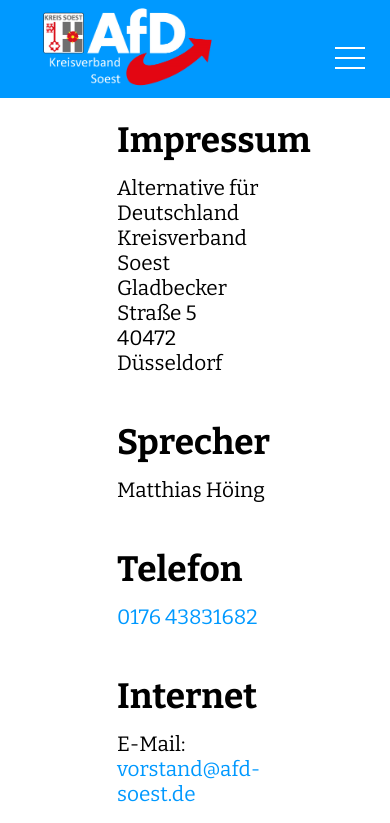
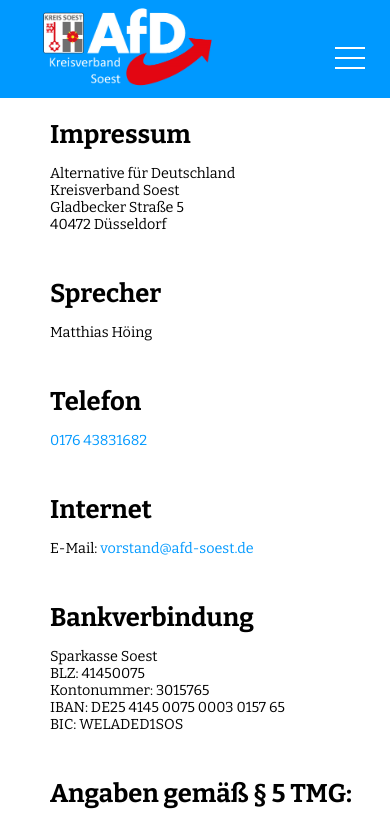
Before and after one commit to Afd-Soest/afd-hompage, a React (Vite) app: page /impressum in a window 390 px wide. Shown: the top 823 px of the page. Built offline with nearby package versions, Linux system fonts and the light colour scheme; a web font is replaced by a local one.

Commit message:
change margin size of donate, impressum for other device size

```diff
--- a/src/components/DataProtection/DataProtection.css
+++ b/src/components/DataProtection/DataProtection.css
@@ -41,3 +41,26 @@
 #data a:hover{
     color: var(--sec-color);
 }
+
+@media (max-width: 1200px) {
+
+    #data {
+        width: 80%;
+        margin-left: 100px;
+    }
+}
+
+@media (max-width: 900px) {
+
+    #data {
+        width: 85%;
+        margin-left: 50px;
+    }
+
+    #data h2{
+        font-size: 1.8em;
+    }
+    #data p{
+        font-size: 0.9em;
+    }
+}
--- a/src/components/DataProtection/DataProtection.tsx
+++ b/src/components/DataProtection/DataProtection.tsx
@@ -708,7 +708,7 @@
             href="https://www.facebook.com/business/help/651294705016616"
             target="_blank"
           >
-            https://www.facebook.com/business/help/651294705016616
+            https://www.facebook.com/business/help
           </a>
           .
         </p>
@@ -822,7 +822,7 @@
             href="https://www.facebook.com/legal/terms/information_about_page_insights_data"
             target="_blank"
           >
-            https://www.facebook.com/legal/terms/information_about_page_insights_data
+            https://www.facebook.com/legal/terms
           </a>
           , Opt-Out:{" "}
           <a href="https://www.facebook.com/settings?tab=ads" target="_blank">
--- a/src/components/Donate/Donate.css
+++ b/src/components/Donate/Donate.css
@@ -48,15 +48,13 @@
     #dontation {
         width: 80%;
         margin-left: 100px;
-        margin-right: 100px;
     }
 }
 
-@media (max-width: 600px) {
+@media (max-width: 900px) {
 
     #dontation {
-        width: 100%;
+        width: 85%;
         margin-left: 50px;
-        margin-right: 50px;
     }
 }
--- a/src/components/Impressum/Impressum.css
+++ b/src/components/Impressum/Impressum.css
@@ -40,3 +40,26 @@
 #impressum a:hover{
     color: var(--sec-color);
 }
+
+@media (max-width: 1200px) {
+
+    #impressum {
+        width: 80%;
+        margin-left: 100px;
+    }
+}
+
+@media (max-width: 900px) {
+
+    #impressum {
+        width: 85%;
+        margin-left: 50px;
+    }
+
+    #impressum h2{
+        font-size: 1.6em;
+    }
+    #impressum p{
+        font-size: 0.9em;
+    }
+}
--- a/src/components/Navigation/Navigation.tsx
+++ b/src/components/Navigation/Navigation.tsx
@@ -38,7 +38,12 @@
                 {/* <li onClick={() => changeSelectedIndex(100)}>
                   <Link to="/unser-vorstand">Unser Vorstand</Link>
                 </li> */}
-                <li onClick={() => changeSelectedIndex(100)}>
+                <li
+                  onClick={() => {
+                    changeSelectedIndex(100);
+                    setIsNavOpen(!isNavOpen);
+                  }}
+                >
                   <Link to="/satzung">Satzung</Link>
                 </li>
                 <li>
@@ -60,7 +65,9 @@
             </li>
             <li
               className={selectedIndex === 1 ? "active" : ""}
-              onClick={() => changeSelectedIndex(1)}
+              onClick={() => {
+                changeSelectedIndex(1);
+              }}
             >
               <input type="checkbox" id="checkbox_program"></input>
               <label htmlFor="checkbox_program">
@@ -118,7 +125,10 @@
             </li>
             <li
               className={selectedIndex === 2 ? "active" : ""}
-              onClick={() => changeSelectedIndex(2)}
+              onClick={() => {
+                changeSelectedIndex(2);
+                setIsNavOpen(!isNavOpen);
+              }}
             >
               <Link to="/spenden">Spenden</Link>
             </li>
```
